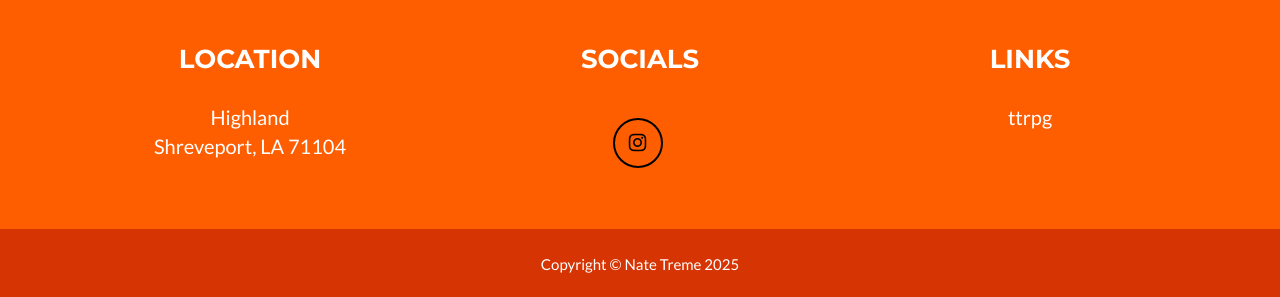
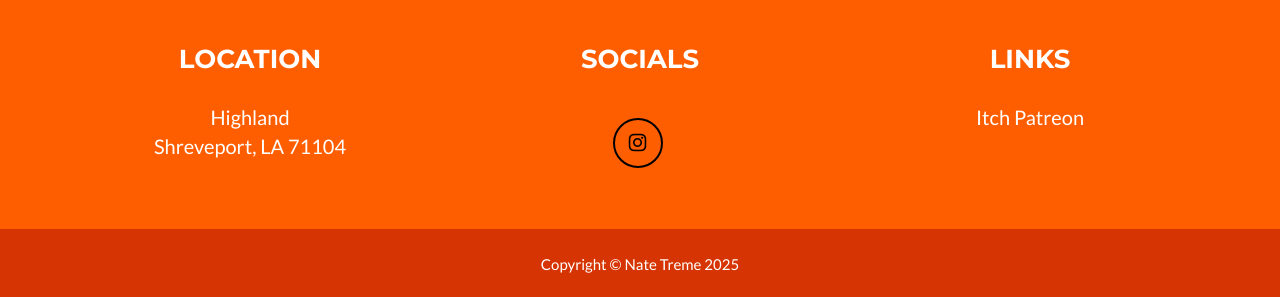
Before and after one commit to NateHPS/motion, a Jekyll site: the page built from _posts/2014-07-18-Master-Of-Me.markdown, in a window 1280 px wide and 900 px high, scrolled down 1968 px. Shown: the part 600-897 px from the top of the window. Built offline with Jekyll 4.4.1, drawn with Linux system fonts in a browser that asks for light colours.

Commit message:
Update _config.yml

```diff
--- a/_config.yml
+++ b/_config.yml
@@ -48,7 +48,8 @@ address:
   - line: Shreveport, LA 71104
 
 # Credits content
-credits: <a href="https://natetreme.itch.io/">ttrpg</a>
+credits: <a href="https://natetreme.itch.io/">Itch</a>
+          <a href="https://www.patreon.com/HPS">Patreon</a>
 
 # Build settings
 markdown: kramdown
```
